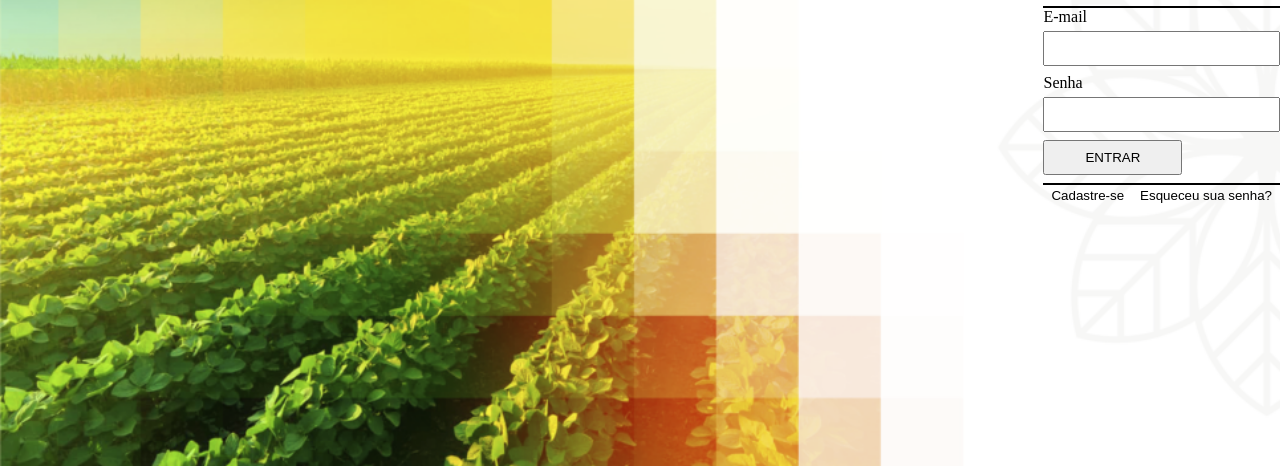
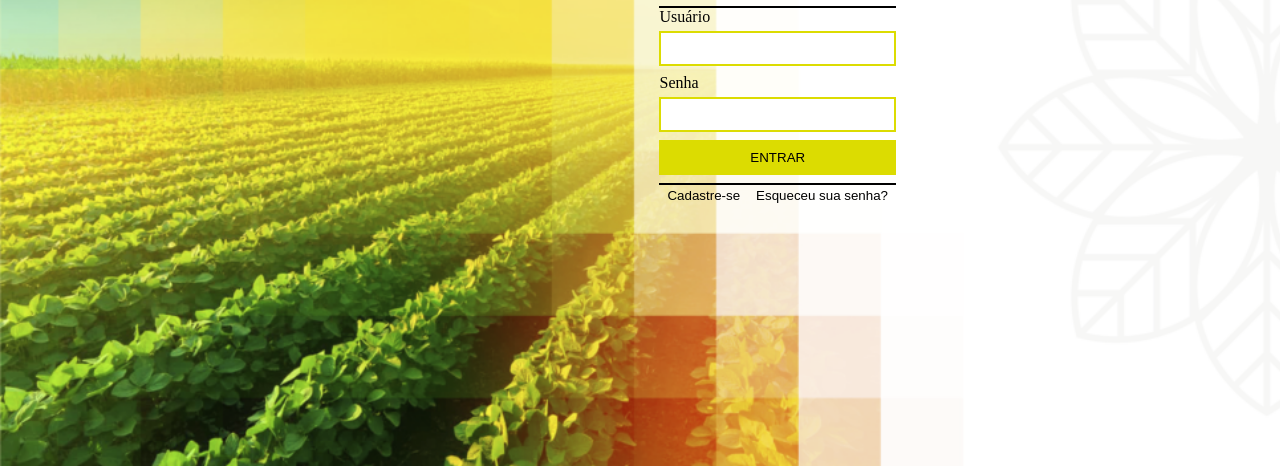
Before and after one commit to The-Public-House/pixestreaming-view, a plain HTML site: page public/player.html in a window 1280 px wide. Shown: the part 334-800 px from the top of the page. Drawn offline with Linux system fonts and the light colour scheme.

Commit message:
add login styling

```diff
--- a/public/styles.css
+++ b/public/styles.css
@@ -20,11 +20,13 @@ body {
   align-items: center;
 }
 
-.login-card {
+.card-login {
   display: flex;
   flex-direction: column;
 
   justify-content: center;
+
+  padding-right: 30%;
 }
 
 #playerUI {
@@ -43,6 +45,7 @@ body {
 }
 
 .email-input input {
+  border: 2px solid #dcdc01;
   padding: 8px;
 }
 
@@ -57,12 +60,15 @@ body {
 }
 
 .password-input input {
+  border: 2px solid #dcdc01;
   padding: 8px;
 }
 
 .button-signin {
   padding: 8px 40px 8px 40px;
   margin-bottom: 8px;
+  background: #dcdc01;
+  border: 2px solid #dcdc01;
 }
 
 .button-signin:hover {
--- a/scripts/app.js
+++ b/scripts/app.js
@@ -43,6 +43,7 @@ const render = () => {
 
   const createTitle = (text) => {
     const title = document.createElement("h1");
+    title.style.color = "#dcdc01";
     title.appendChild(document.createTextNode(text));
     return title;
   };
@@ -51,14 +52,11 @@ const render = () => {
 
   const root = document.getElementById('root');
 
-  root.style.height = '100vh';
-  root.style.width = '100vw';
-
   // const playerUI = document.getElementById('playerUI');
 
   const title = createTitle("Login");
 
-  const emailInput = createInput("email", "email-input", "E-mail", "email");
+  const emailInput = createInput("email", "email-input", "Usuário", "email");
 
   const passwordInput = createInput("password", "password-input", "Senha", "password");
 
@@ -118,11 +116,11 @@ const render = () => {
 
   const card = document.createElement("div");
 
-  card.class = "card-login";
+  card.className = "card-login";
 
   const footerCard = document.createElement("div");
 
-  footerCard.class = "footer-login";
+  footerCard.className = "footer-login";
 
   appendChilds(footerCard, [buttonRegister, buttonForget]);
 
```
